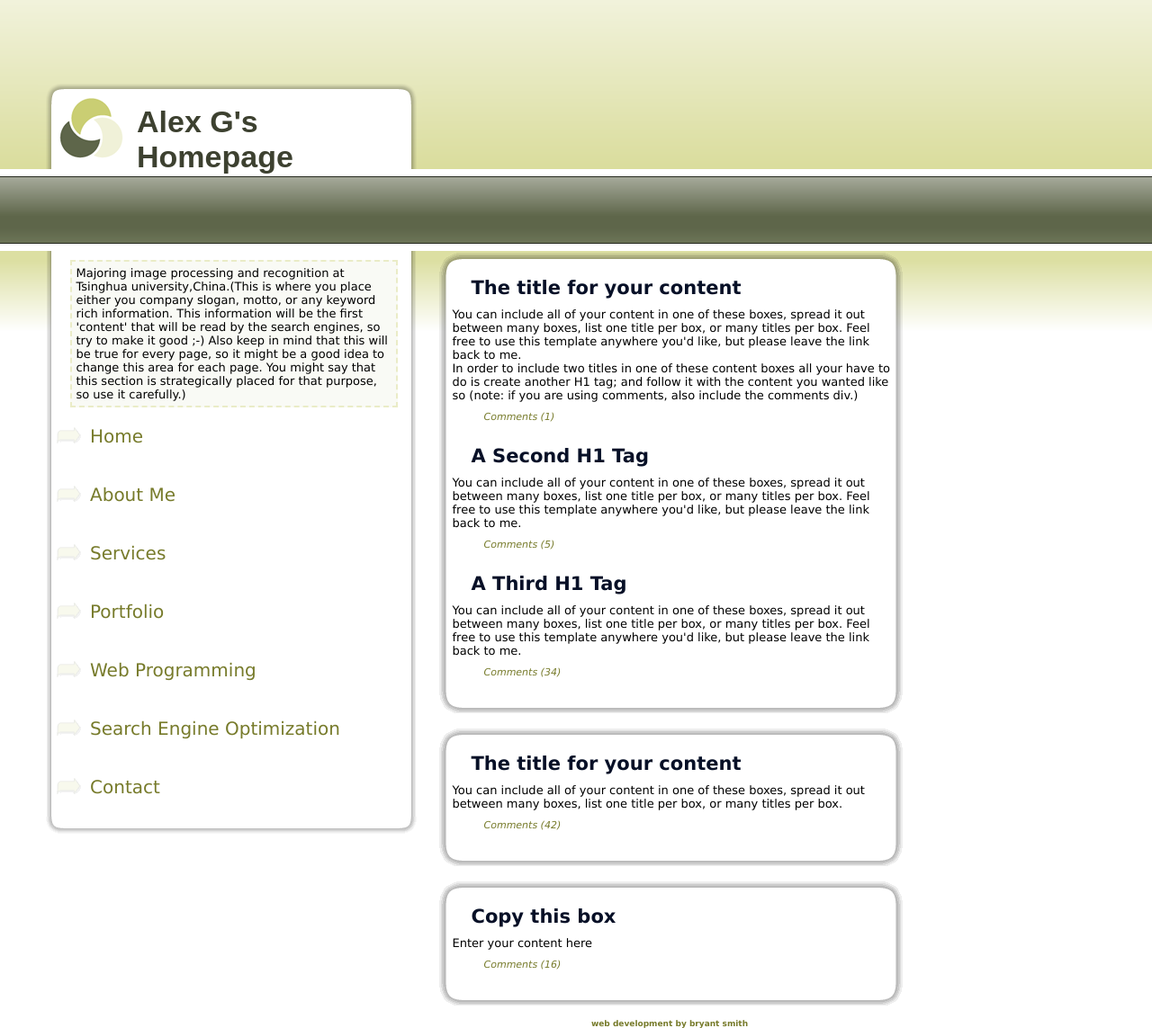
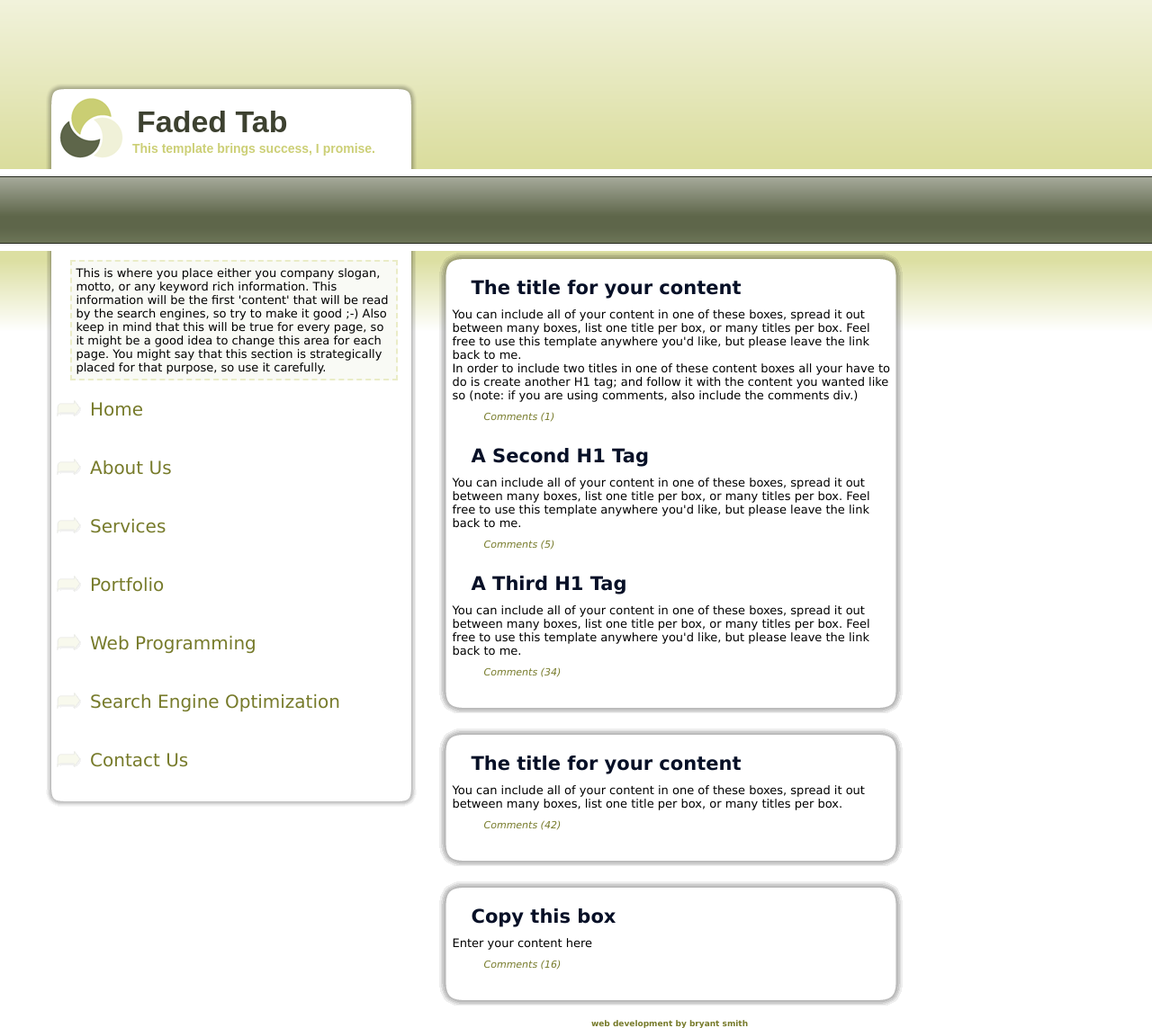
Before and after one commit to AlexG31/my_blog_pages, a Jekyll site: the page _posts/2015-2-3-BlogHomepage-fadedtab.html, which Jekyll copies as it is, in a window 1280 px wide. Shown: the whole page at 90% size. Built offline with Jekyll 4.4.1, drawn with Linux system fonts in a browser that asks for light colours.

Commit message:
Revert "personal info"
This reverts commit 29f7877d7b652fbe33020d3e31a95689c2fceec9.

```diff
--- a/_posts/2015-2-3-BlogHomepage-fadedtab.html
+++ b/_posts/2015-2-3-BlogHomepage-fadedtab.html
@@ -17,27 +17,27 @@ Released   : 20081009
 <head>
 <meta http-equiv="Content-Type" content="text/html; charset=utf-8" />
 <link rel="stylesheet" type="text/css" href="http://alexg31.github.io/my_blog_pages/fadedtab_Files/fadedtab.css" />
-<title>Alex G's Homepage</title>
+<title>Faded Tab by Bryant Smith</title>
 </head>
 
 <body>
 
         <div id="header">
         	<div class="logo"></div>
-            <h1>Alex G's Homepage</h1>
-			<h2></h2>
+            <h1>Faded Tab</h1>
+			<h2>This template brings success, I promise.</h2>
         </div>
 <div id="bottomContent">
 	<div class="navColumn">
     	<div class="overview">
-        	Majoring image processing and recognition at Tsinghua university,China.(This is where you place either you company slogan, motto, or any keyword rich information.   This information will be the first 'content' that will be read by the search engines, so try to make it good ;-)   Also keep in mind that this will be true for every page, so it might be a good idea to change this area for each page.  You might say that this section is strategically placed for that purpose, so use it carefully.)        </div>
-    	<div class="link"><a href="http://alexg31.github.io/my_blog_pages/2015/02/03/BlogHomepage-fadedtab.html">Home</a></div>
-        <div class="link"><a href="http://alexg31.github.io/my_blog_pages/2015/02/02/resume.html">About Me</a></div>
+        	This is where you place either you company slogan, motto, or any keyword rich information.   This information will be the first 'content' that will be read by the search engines, so try to make it good ;-)   Also keep in mind that this will be true for every page, so it might be a good idea to change this area for each page.  You might say that this section is strategically placed for that purpose, so use it carefully.        </div>
+    	<div class="link"><a href="http://www.bryantsmith.com">Home</a></div>
+        <div class="link"><a href="http://www.bryantsmith.com">About Us</a></div>
         <div class="link"><a href="http://www.bryantsmith.com">Services</a></div>
         <div class="link"><a href="http://www.bryantsmith.com">Portfolio</a></div>
         <div class="link"><a href="http://www.bryantsmith.com">Web Programming</a></div>
         <div class="link"><a href="http://www.bryantsmith.com">Search Engine Optimization</a></div>
-        <div class="link"><a href="http://www.bryantsmith.com">Contact</a></div>
+        <div class="link"><a href="http://www.bryantsmith.com">Contact Us</a></div>
 
 <div id="navBottom"></div>
     </div>
```
